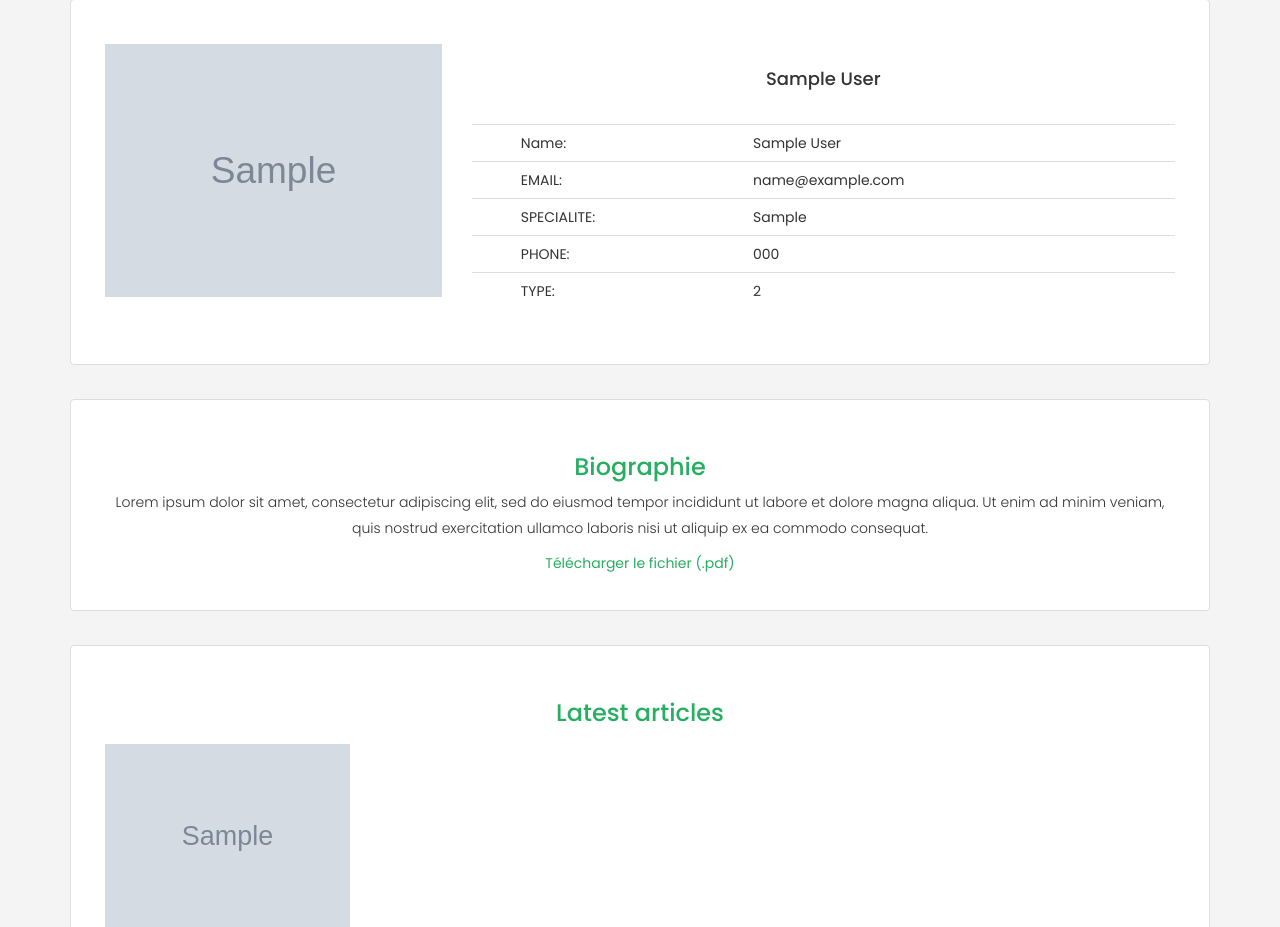
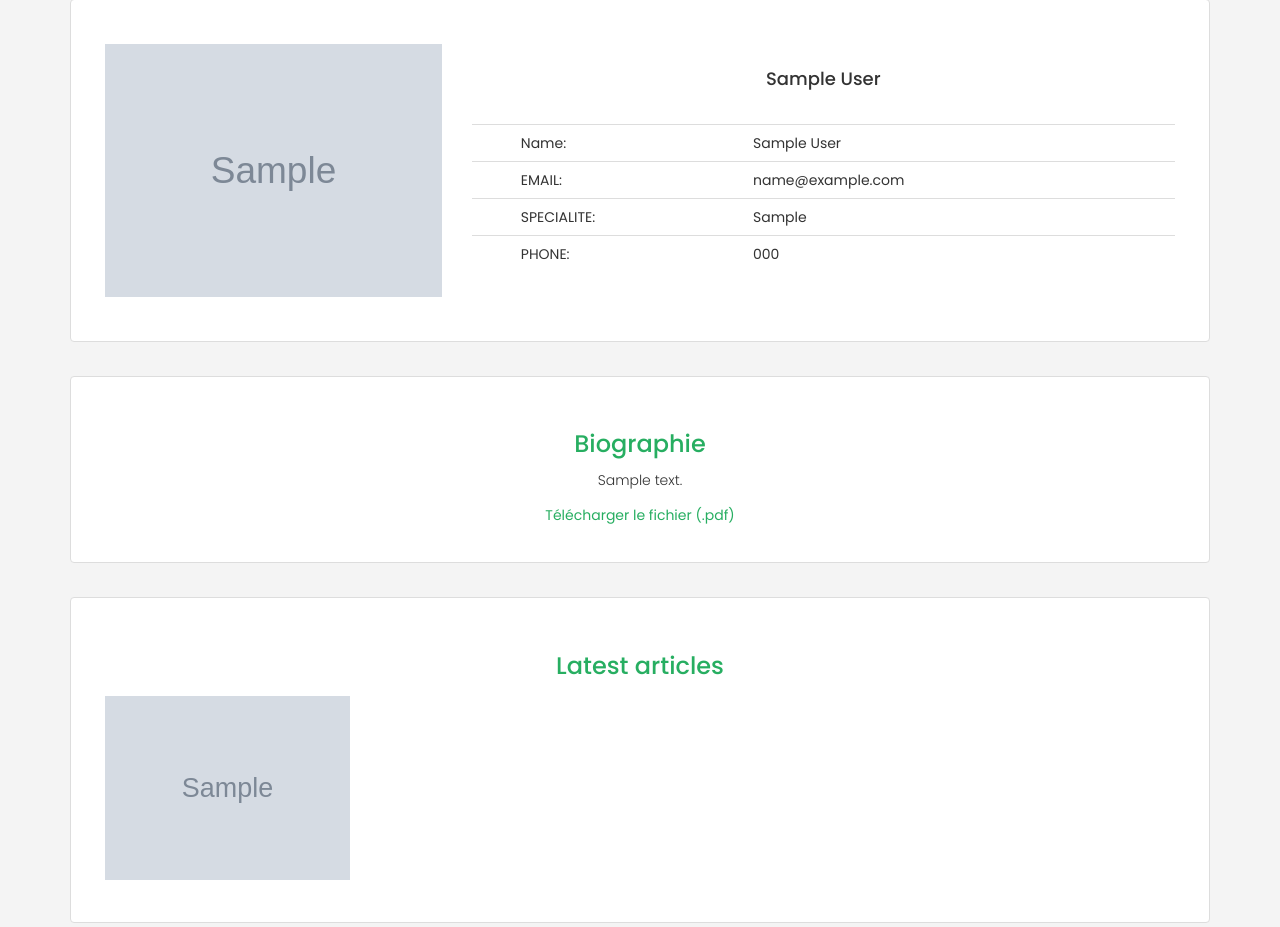
Before and after one commit to Fcmam5/sdh_foundation, a Django app: page /user/1/ in a window 1280 px wide. Shown: the part 81-1008 px from the top of the page. Run offline with Django 3.2, Linux system fonts and the light colour scheme; tables that the repository leaves empty hold one stand-in row (values such as "Sample post"); grey boxes marked "Sample" are stand-in pictures; parts of the project's set-up code (start-up, migrations or seed data) failed here and were passed over; some libraries are stand-ins or nearby versions.

Commit message:
fix #6 add if/else for CV url

```diff
--- a/templates/user/profile.html
+++ b/templates/user/profile.html
@@ -37,12 +37,6 @@
                                 </th>
                                 <td>{{ user.phone_number }}</td>
                             </tr>
-                            <tr>
-                                <th scope="row">
-                                    <td>TYPE:</td>
-                                </th>
-                                <td>{{ user.account_type }}</td>
-                            </tr>
                         </div>
                     </tbody>
                 </table>
@@ -56,10 +50,13 @@
 <div class="container ">
     <div class="text-center margin profile-describ">
         <h3>Biographie</h3>
-        <p>Lorem ipsum dolor sit amet, consectetur adipiscing elit, sed do eiusmod tempor incididunt ut labore et dolore magna
-            aliqua. Ut enim ad minim veniam, quis nostrud exercitation ullamco laboris nisi ut aliquip ex ea commodo consequat.
-        </p>
+        {% if user.career_describ %}
+          <p>{{ user.career_describ }}</p>
+        {% endif %}
+
+        {% if user.cv %}
         <a href="{{ user.cv.url }}" download="{{user.get_full_name}}.cv.pdf">Télécharger le fichier (.pdf)</a>
+        {% endif %}
     </div>
     <div class="profile-describ" id="portfolio">
         <h3 class="text-center">Latest articles</h3>
```
Also changed, not shown: 4 other files.
